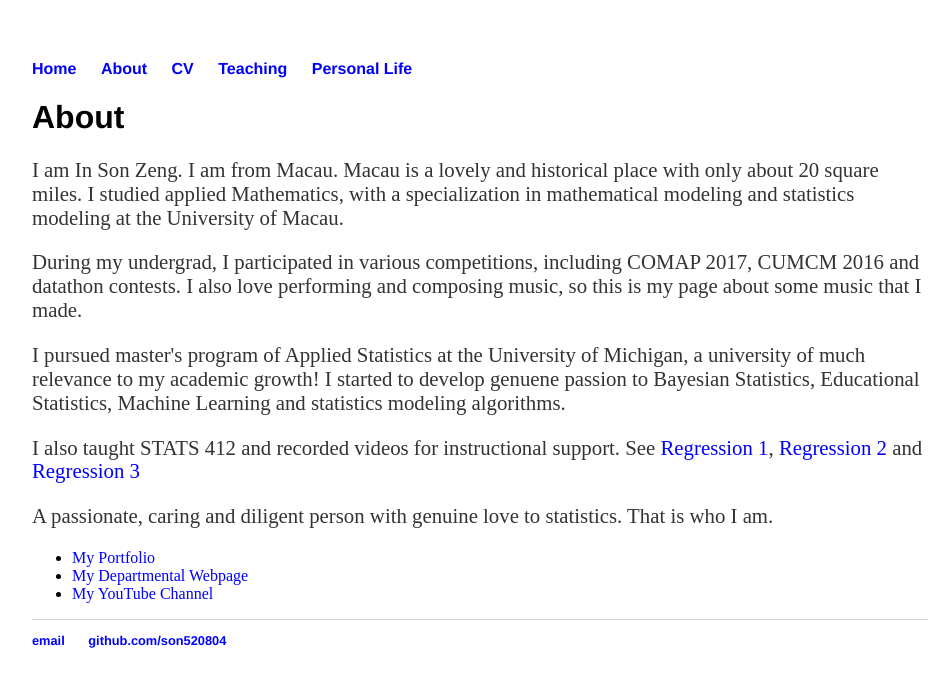
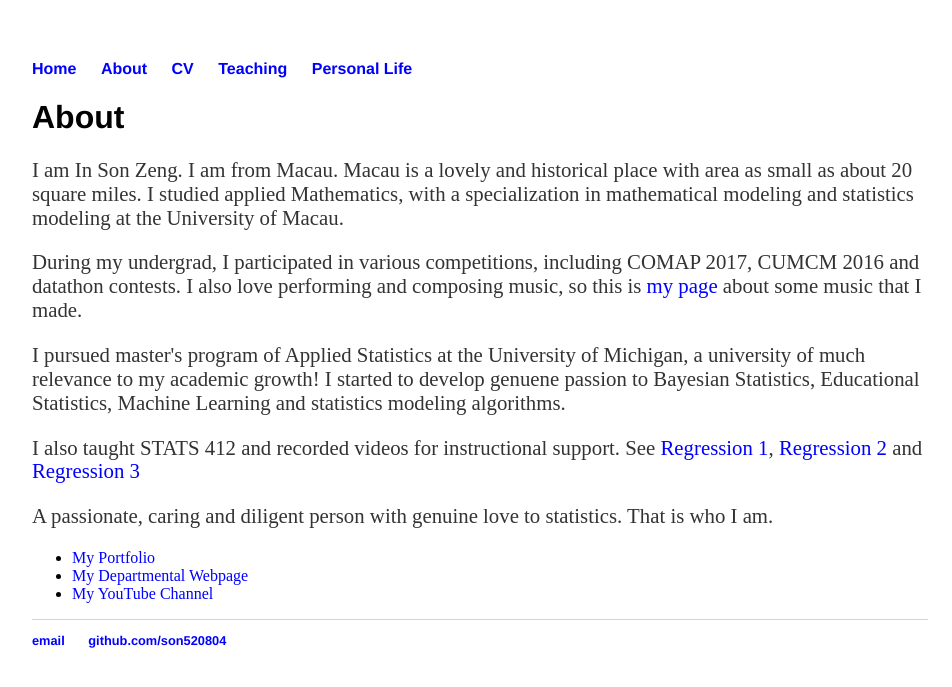
Before and after one commit to son520804/son520804.github.io, a Jekyll site: the page built from about/index.html, in a window 1280 px wide. Shown: the top 687 px of the page, without its empty margins (160-1112 px from the left). Built offline with Jekyll 4.4.1, drawn with Linux system fonts in a browser that asks for light colours.

Commit message:
Update index.html

```diff
--- a/about/index.html
+++ b/about/index.html
@@ -5,8 +5,8 @@ title: About In Son
 
 		<div class="about">
 			<h1>About</h1>
-			<p>I am In Son Zeng. I am from Macau. Macau is a lovely and historical place with only about 20 square miles. I studied applied Mathematics, with a specialization in mathematical modeling and statistics modeling at the University of Macau.</p>
-			<p>During my undergrad, I participated in various competitions, including COMAP 2017, CUMCM 2016 and datathon contests. I also love performing and composing music, so this is my page about some music that I made.</p>
+			<p>I am In Son Zeng. I am from Macau. Macau is a lovely and historical place with area as small as about 20 square miles. I studied applied Mathematics, with a specialization in mathematical modeling and statistics modeling at the University of Macau.</p>
+			<p>During my undergrad, I participated in various competitions, including COMAP 2017, CUMCM 2016 and datathon contests. I also love performing and composing music, so this is <a href="/about/Music">my page</a> about some music that I made.</p>
 			<p>I pursued master's program of Applied Statistics at the University of Michigan, a university of much relevance to my academic growth! I started to develop genuene passion to Bayesian Statistics, Educational Statistics, Machine Learning and statistics modeling algorithms.</p>
 			<p>I also taught STATS 412 and recorded videos for instructional support. See <a href="https://www.youtube.com/watch?v=2ShMzFyInW0&t=11s">Regression 1</a>, <a href="https://www.youtube.com/watch?v=5H66cNRQVZk&t=2s">Regression 2</a> and <a href="https://www.youtube.com/watch?v=RSZbqHQQhIo&t=5s">Regression 3</a><p>
 			<p>A passionate, caring and diligent person with genuine love to statistics. That is who I am.</p>
```
